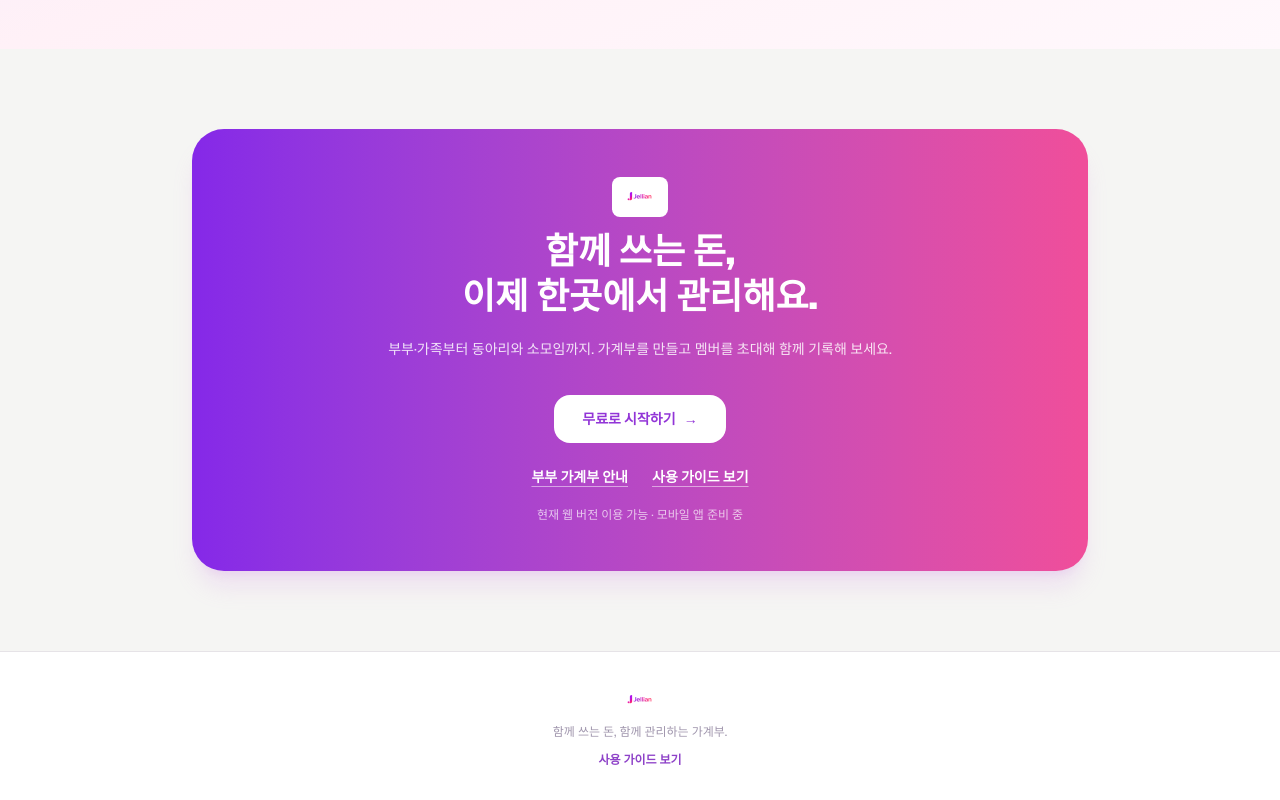
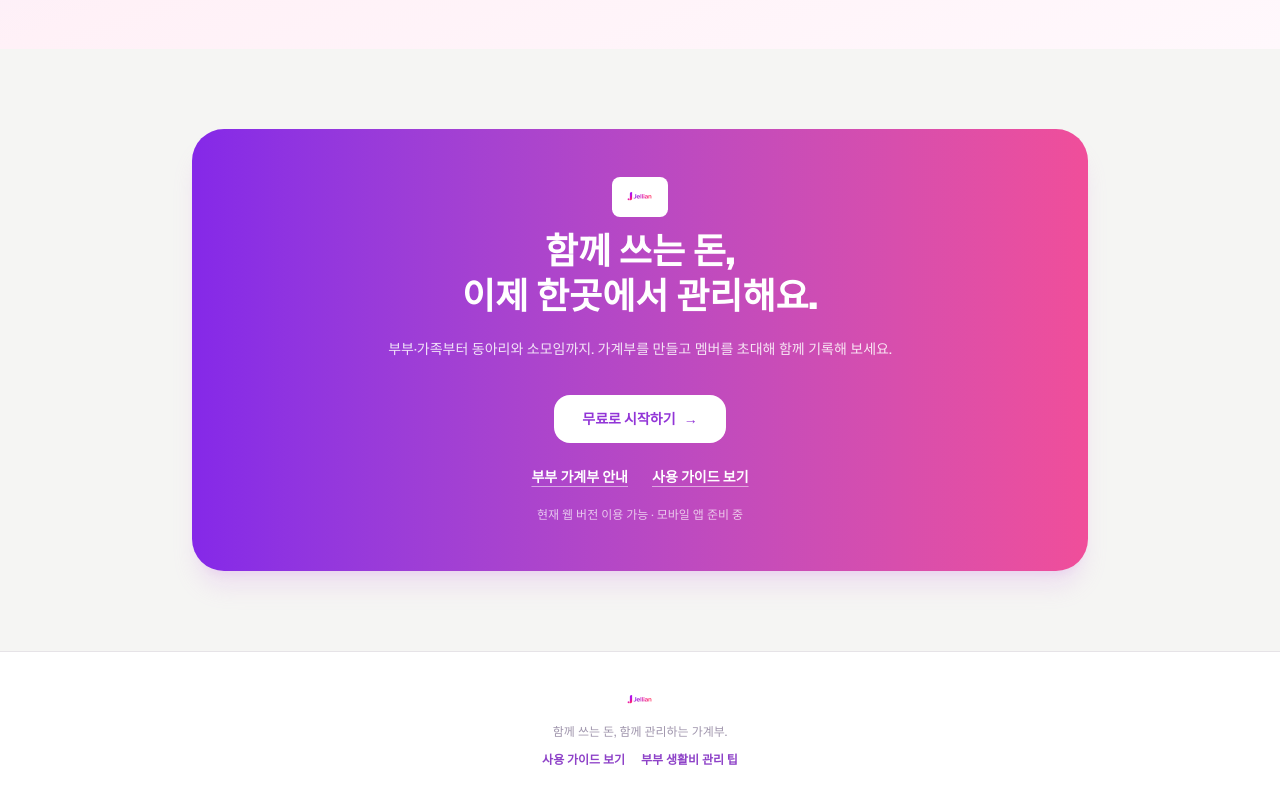
Before and after one commit to sangbeom97/family-budget, a Next.js app: page / in a window 1280 px wide. Shown: the part 3093-3893 px from the top of the page. Built offline with nearby package versions, Linux system fonts and the light colour scheme; no server answers.

Commit message:
Add internal link to couple budget articles

```diff
--- a/components/IntroPage.tsx
+++ b/components/IntroPage.tsx
@@ -318,6 +318,9 @@ export default function IntroPage() {
         <Link href="/blog" className="mt-3 inline-block font-semibold text-[#8e42c8] hover:underline">
           사용 가이드 보기
         </Link>
+        <Link href="/articles" className="mt-3 ml-4 inline-block font-semibold text-[#8e42c8] hover:underline">
+          부부 생활비 관리 팁
+        </Link>
       </footer>
     </main>
   );
```
